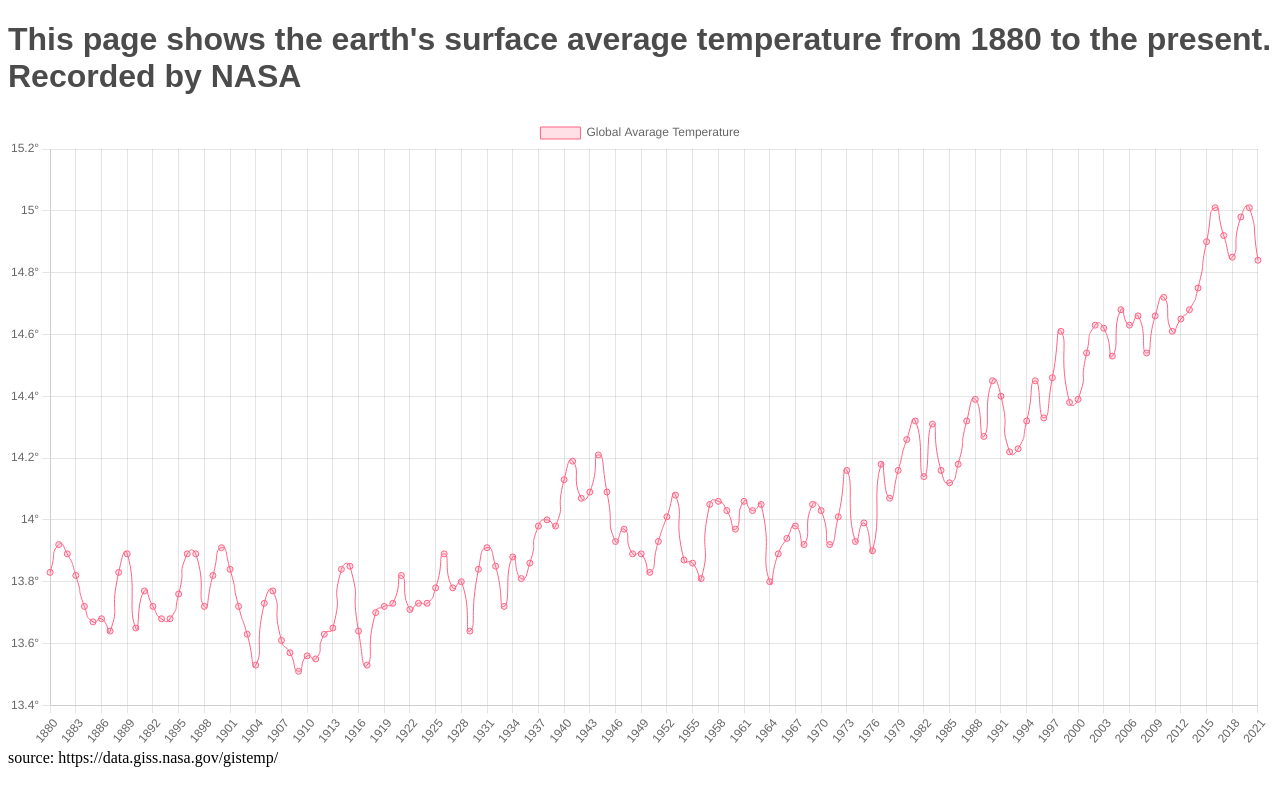
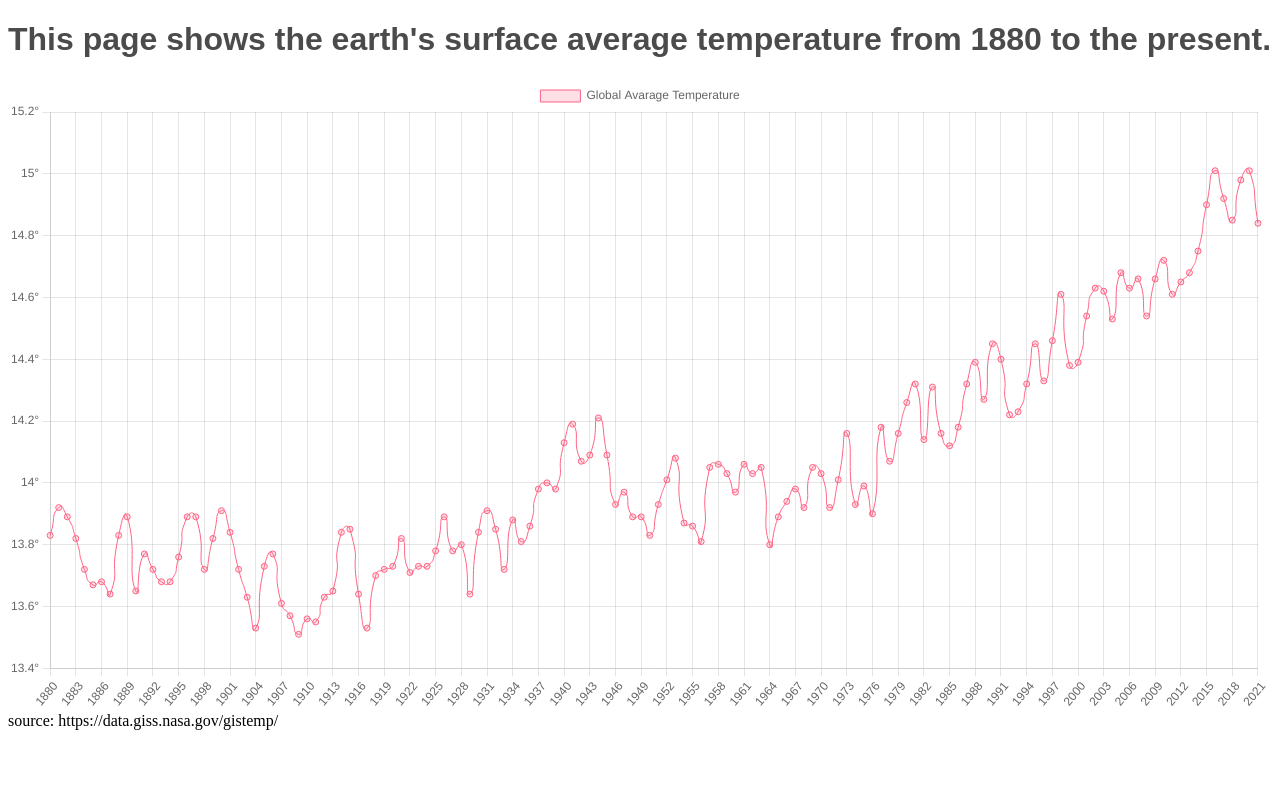
Before and after one commit to said1854/earth-surface-temperature, a plain HTML site: page index.html in a window 1280 px wide. Drawn offline with nearby package versions, Linux system fonts and the light colour scheme.

Commit message:
wrong 'NASA' statement removed.

```diff
--- a/index.html
+++ b/index.html
@@ -21,7 +21,7 @@
 </head>
 
 <body>
-    <h1>This page shows the earth's surface average temperature from 1880 to the present. Recorded by NASA</h1>
+    <h1>This page shows the earth's surface average temperature from 1880 to the present.</h1>
     <canvas id="chart"></canvas>
 <footer>source: https://data.giss.nasa.gov/gistemp/</footer>
 
```
